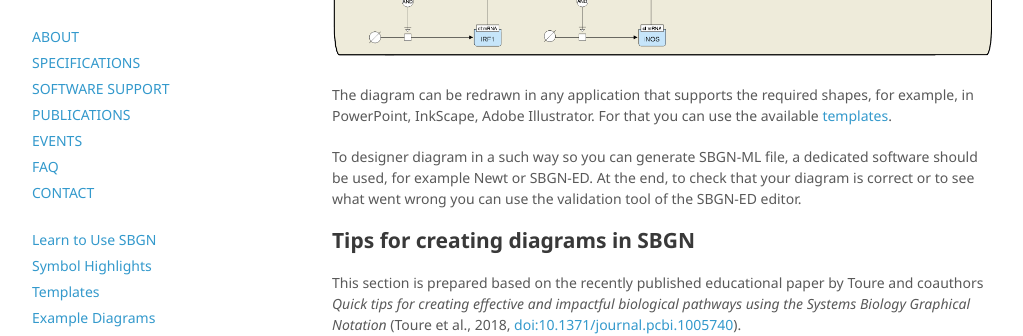
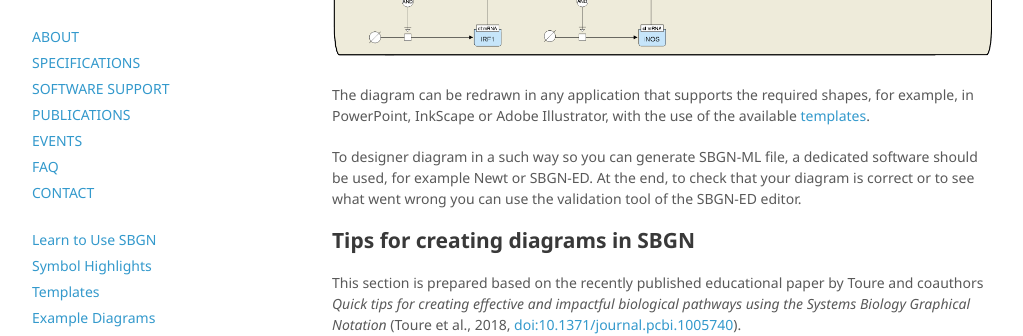
Before and after one commit to sbgn/sbgn, a Jekyll site: the page built from docs/learning_sbgn.md, in a window 1280 px wide and 900 px high, scrolled down 1849 px. Shown: the part 175-511 px from the top of the window, without its empty margins (128-1151 px from the left). Built offline with Jekyll 4.4.1, drawn with Linux system fonts in a browser that asks for light colours; nearby versions of some CDN libraries.

Commit message:
Update learning_sbgn.md

```diff
--- a/docs/learning_sbgn.md
+++ b/docs/learning_sbgn.md
@@ -52,7 +52,7 @@ Launch Newt button
 
 ![iNOS](/sbgn/images/learning/inos.png)
 
-<p>The diagram can be redrawn in any application that supports the required shapes, for example, in PowerPoint, InkScape, Adobe Illustrator. For that you can use the available <a href="/sbgn/templates">templates</a>.</p>
+<p>The diagram can be redrawn in any application that supports the required shapes, for example, in PowerPoint, InkScape or Adobe Illustrator, with the use of the available <a href="/sbgn/templates">templates</a>.</p>
 
 <p>To designer diagram in a such way so you can generate SBGN-ML file, a dedicated software should be used, for example Newt or SBGN-ED. At the end, to check that your diagram is correct or to see what went wrong you can use the validation tool of the SBGN-ED editor.</p>
 
```
